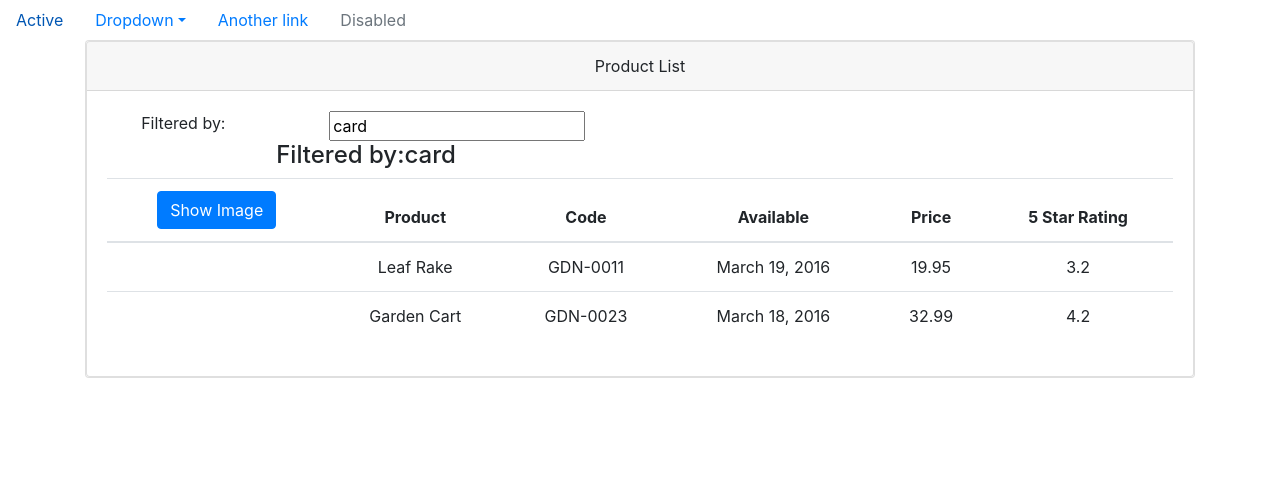
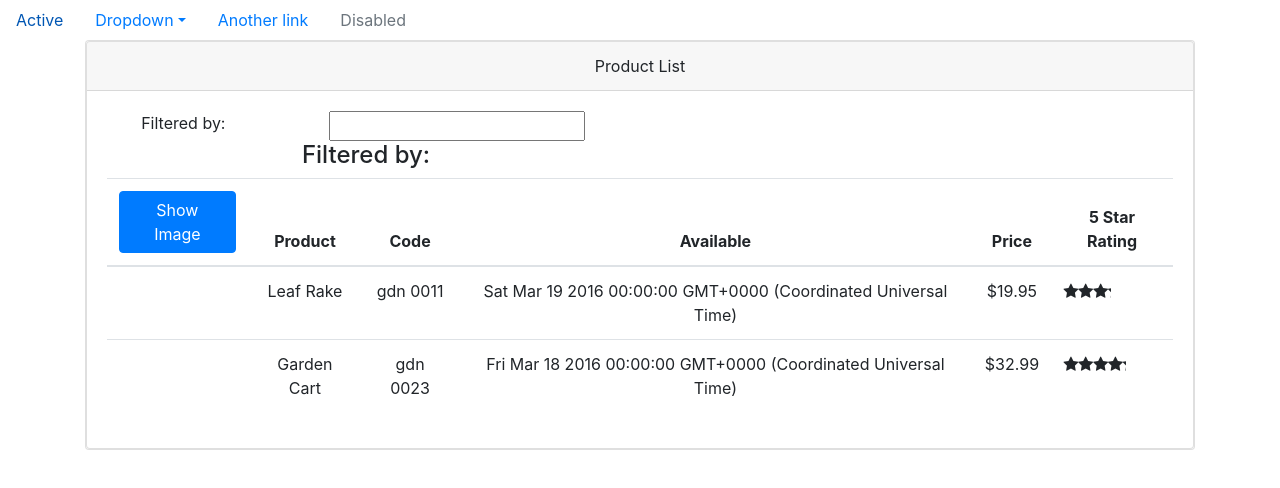
Before and after one commit to nestorValle/gridsearchAngular, an Angular app: page / in a window 1280 px wide. Shown: the top 488 px of the page. Built offline with nearby package versions, Linux system fonts and the light colour scheme.

Commit message:
inject a service

```diff
--- /dev/null
+++ b/src/app/Services/product.service.ts
@@ -0,0 +1,33 @@
+import { Injectable } from '@angular/core';
+import { IProduct } from '../products/product-list/product';
+
+@Injectable({
+  providedIn: 'root'
+})
+export class ProductService {
+
+  constructor() { }
+  getProducts(): IProduct[] {
+    return [
+      {
+        productId: 1,
+        productName: "Leaf Rake",
+        productCode: "GDN-0011",
+        releaseDate: new Date("March 19, 2016"),
+        description: "Leaf rake with 48-inch wooden handle.",
+        price: 19.95,
+        starRating: 3.2,
+        imageUrl: "https://openclipart.org/image/300px/svg_to_png/26215/Anonymous_Leaf_Rake.png"
+      },
+      {
+        productId: 2,
+        productName: "Garden Cart",
+        productCode: "GDN-0023",
+        releaseDate: new Date("March 18, 2016"),
+        description: "15 gallon capacity rolling garden cart",
+        price: 32.99,
+        starRating: 4.2,
+        imageUrl: "https://openclipart.org/image/300px/svg_to_png/58471/garden_cart.png"
+      }];
+  }
+}
--- a/src/app/app.module.ts
+++ b/src/app/app.module.ts
@@ -4,6 +4,7 @@ import { NgModule } from '@angular/core';
 import { AppRoutingModule } from './app-routing.module';
 import { AppComponent } from './app.component';
 import { ProductsModule } from './products/products.module';
+import { StarComponent } from './shared/star/star.component';
 
 @NgModule({
   declarations: [
--- a/src/app/products/product-list/product-list.component.html
+++ b/src/app/products/product-list/product-list.component.html
@@ -7,12 +7,12 @@
     <div class="row">
       <div class="col-md-2">Filtered by:</div>
       <div class="col-md-4">
-          <input type="text" [(ngModel)]='filterByList'/>
+          <input type="text" [(ngModel)]='filterBy'/>
         </div>
     </div>
     <div class="row">
         <div class="col-md-6">
-          <h4>Filtered by:{{filterByList}}</h4>
+          <h4>Filtered by:{{filterBy}}</h4>
         </div>
     </div>
     <div class="table-responsive">
@@ -32,7 +32,7 @@
             </tr>
           </thead>
           <tbody>
-            <tr *ngFor="let product of products">
+            <tr *ngFor="let product of filteredListProducts">
               <td>
                 <img *ngIf='showImage'
                  src={{product.imageUrl}}
@@ -41,10 +41,10 @@
                 [style.margin.px]='2'>
               </td>
               <td>{{product.productName}}</td>
-              <td>{{product.productCode}}</td>
+              <td>{{product.productCode | lowercase | convertToSpace:'-'}}</td>
               <td>{{product.releaseDate}}</td>
-              <td>{{product.price}}</td>
-              <td>{{product.starRating}}</td>
+              <td>{{product.price | currency:'USD':'symbol':'1.2-2'}}</td>
+              <td><app-star [rating]='product.starRating' (ratingClicked)='onRatingClicked($event)'></app-star></td>
             </tr>
           </tbody>
         </table>
--- a/src/app/products/product-list/product-list.component.ts
+++ b/src/app/products/product-list/product-list.component.ts
@@ -1,4 +1,6 @@
 import { Component, OnInit } from '@angular/core';
+import { IProduct } from './product';
+import { ProductService } from 'src/app/Services/product.service';
 
 @Component({
   selector: 'app-product-list',
@@ -6,35 +8,35 @@ import { Component, OnInit } from '@angular/core';
   styleUrls: ['./product-list.component.css']
 })
 export class ProductListComponent implements OnInit {
-pageTitle: string = 'Product List'
-showImage: boolean = false;
-filterByList: string = 'card';
-products: any[] = [
-   {
-  productId: 1,
-  productName: "Leaf Rake",
-  productCode: "GDN-0011",
-  releaseDate: "March 19, 2016",
-  description: "Leaf rake with 48-inch wooden handle.",
-  price: 19.95,
-  starRating: 3.2,
-  imageUrl: "https://openclipart.org/image/300px/svg_to_png/26215/Anonymous_Leaf_Rake.png"
-},
-{
-  productId: 2,
-  productName: "Garden Cart",
-  productCode: "GDN-0023",
-  releaseDate: "March 18, 2016",
-  description: "15 gallon capacity rolling garden cart",
-  price: 32.99,
-  starRating: 4.2,
-  imageUrl: "https://openclipart.org/image/300px/svg_to_png/58471/garden_cart.png"
-}];
-  constructor() { }
+  pageTitle: string = 'Product List'
+  showImage: boolean = false;
+  _filterByCharacters: string;
+
+  public get filterBy(): string {
+    return this._filterByCharacters;
+  }
+
+  public set filterBy(value: string) {
+    this._filterByCharacters = value;
+    this.filteredListProducts = this.filterBy ? this.filtereProducts(this.filterBy) : this.products;
+  }
+
+  filteredListProducts: IProduct[];
+  products: IProduct[];
+  constructor(private productService: ProductService) {
+  }
 
   ngOnInit() {
+    this.products = this.productService.getProducts();
+    this.filteredListProducts = this.products;
   }
-  toggleImage(){
+  filtereProducts(filter: string): IProduct[] {
+    return this.products.filter((p: IProduct) => p.productName.toLowerCase().indexOf(filter.toLowerCase()) !== -1)
+  }
+  toggleImage() {
     this.showImage = !this.showImage;
   }
+  onRatingClicked(mesage: string): void {
+    this.pageTitle = `Product List: ${mesage}`;
+  }
 }
--- /dev/null
+++ b/src/app/products/product-list/product.ts
@@ -0,0 +1,10 @@
+export interface IProduct {
+    productId: number;
+  productName: string;
+  productCode: string;
+  releaseDate: Date;
+  description: string;
+  price: number;
+  starRating: number;
+  imageUrl:string;
+}
--- a/src/app/products/products.module.ts
+++ b/src/app/products/products.module.ts
@@ -2,9 +2,11 @@ import { NgModule } from '@angular/core';
 import { CommonModule } from '@angular/common';
 import { ProductListComponent } from './product-list/product-list.component';
 import { FormsModule } from '@angular/forms';
+import { ConvertToSpacesPipe } from '../shared/convert-to-spaces.pipe';
+import { StarComponent } from '../shared/star/star.component';
 
 @NgModule({
-  declarations: [ProductListComponent],
+  declarations: [ProductListComponent, ConvertToSpacesPipe, StarComponent],
   imports: [
     CommonModule,
     FormsModule
--- /dev/null
+++ b/src/app/shared/convert-to-spaces.pipe.ts
@@ -0,0 +1,11 @@
+
+import { Pipe, PipeTransform } from "@angular/core";
+
+@Pipe({
+   name:'convertToSpace'
+})
+export class ConvertToSpacesPipe implements PipeTransform {
+    transform(value: string, charater: string): string {
+        return value.replace(charater,' ');
+    }
+}
--- /dev/null
+++ b/src/app/shared/star/star.component.css
@@ -0,0 +1,3 @@
+.crop{
+    overflow: hidden;
+}
--- /dev/null
+++ b/src/app/shared/star/star.component.html
@@ -0,0 +1,12 @@
+<div class="crop"
+[style.width.px]="starWidth"
+[title]="rating"
+(click)="clickRating()">
+  <div style="width:75px;">
+    <span class="fa fa-star"></span>
+    <span class="fa fa-star"></span>
+    <span class="fa fa-star"></span>
+    <span class="fa fa-star"></span>
+    <span class="fa fa-star"></span>
+  </div>
+</div>
--- /dev/null
+++ b/src/app/shared/star/star.component.ts
@@ -0,0 +1,25 @@
+import { Component, OnInit, OnChanges, Input, Output, EventEmitter } from '@angular/core';
+
+@Component({
+  selector: 'app-star',
+  templateUrl: './star.component.html',
+  styleUrls: ['./star.component.css']
+})
+export class StarComponent implements OnInit, OnChanges {
+  starWidth: number;
+  @Input() rating: number;
+  @Output() ratingClicked: EventEmitter<string> =
+               new EventEmitter<string>();
+
+  constructor() { }
+
+  ngOnInit() {
+  }
+
+  ngOnChanges(): void {
+    this.starWidth = this.rating * 75 / 5
+  }
+  clickRating() {
+    this.ratingClicked.emit(`The clicked rating number is: ${this.rating}`);
+  }
+}
```
Also changed, not shown: 2 other files (tests, documents, lock files or other folders).
